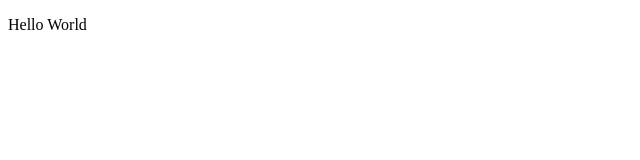
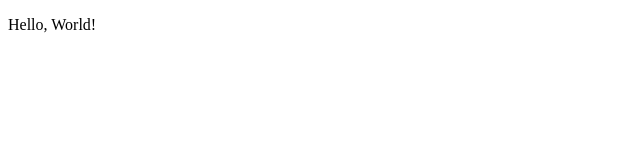
Before and after one commit to bluemzzn/FWC-intra_knamjai, a plain HTML site: page cell01/ex00/helloworld.html in a window 1280 px wide. Shown: the full height of the page, 0-640 px from the left. Drawn offline with Linux system fonts and the light colour scheme.

Commit message:
fix directory ex00

```diff
--- a/cell01/ex00/helloword.html
+++ b/cell01/ex00/helloworld.html
@@ -6,6 +6,6 @@
     <title>Ex00</title>
 </head>
 <body>
-    <p>Hello World</p>
+    <p>Hello, World!</p>
 </body>
 </html>
```
